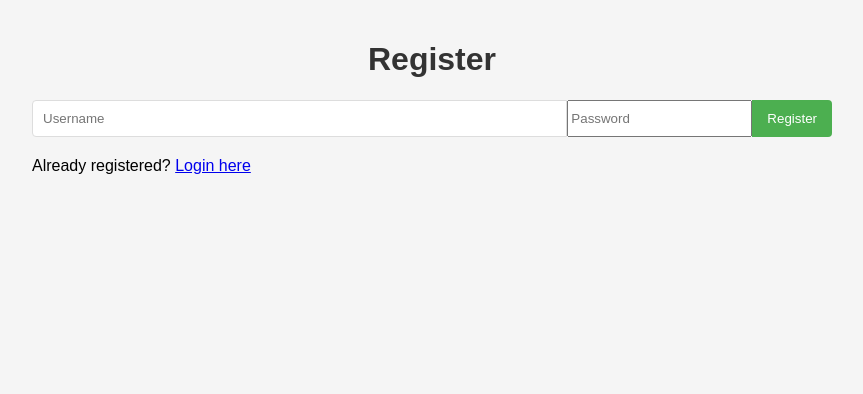
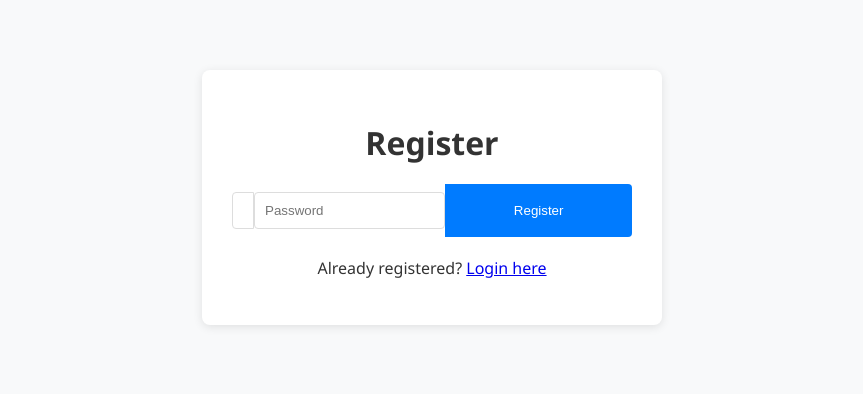
Before and after one commit to sciencefixion/cuddly-barnacle, a Flask app: page /register in a window 1280 px wide. Shown: the top 394 px of the page, without its empty margins (208-1071 px from the left). Run offline with Flask 3, Linux system fonts and the light colour scheme.

Commit message:
update styles.css for auth

```diff
--- a/static/styles.css
+++ b/static/styles.css
@@ -1,39 +1,71 @@
+/* Base Styles */
 body {
-  font-family: Arial, sans-serif;
+  font-family: 'Segoe UI', Tahoma, Geneva, Verdana, sans-serif;
   max-width: 800px;
   margin: 0 auto;
   padding: 20px;
-  background-color: #f5f5f5;
+  background-color: #f8f9fa;
+  color: #333;
 }
 
-h1 {
-  color: #333;
-  text-align: center;
+/* Header */
+.user-header {
+  text-align: right;
+  margin-bottom: 20px;
+  padding: 10px;
+  background-color: #e9ecef;
+  border-radius: 5px;
 }
 
-.nav-links {
-  text-align: center;
-  margin: 20px 0;
+.logout-btn {
+  color: #dc3545;
+  text-decoration: none;
+  margin-left: 15px;
 }
 
-.nav-links a {
-  display: inline-block;
-  margin: 0 10px;
-  padding: 8px 15px;
-  background-color: #4CAF50;
-  color: white;
-  text-decoration: none;
+/* Auth Pages */
+.auth-container {
+  max-width: 400px;
+  margin: 50px auto;
+  padding: 30px;
+  background: white;
+  border-radius: 8px;
+  box-shadow: 0 2px 10px rgba(0, 0, 0, 0.1);
+}
+
+.auth-container h1 {
+  text-align: center;
+  margin-bottom: 20px;
+}
+
+.auth-container input {
+  width: 100%;
+  padding: 10px;
+  margin: 8px 0;
+  border: 1px solid #ddd;
   border-radius: 4px;
 }
 
-.nav-links a:hover {
-  background-color: #45a049;
+.auth-container button {
+  width: 100%;
+  padding: 10px;
+  background-color: #28a745;
+  color: white;
+  border: none;
+  border-radius: 4px;
+  cursor: pointer;
 }
 
+.auth-link {
+  text-align: center;
+  margin-top: 15px;
+}
+
+/* Task List */
 .task-stats {
-  background-color: #e9e9e9;
+  background-color: #e9ecef;
   padding: 10px;
-  border-radius: 4px;
+  border-radius: 5px;
   margin: 15px 0;
   text-align: center;
   font-weight: bold;
@@ -53,74 +85,85 @@
 
 button[type="submit"] {
   padding: 10px 15px;
-  background-color: #4CAF50;
+  background-color: #007bff;
   color: white;
   border: none;
   border-radius: 0 4px 4px 0;
   cursor: pointer;
 }
 
-button[type="submit"]:hover {
-  background-color: #45a049;
-}
-
 ul {
-  list-style-type: none;
+  list-style: none;
   padding: 0;
 }
 
 li {
-  background-color: white;
-  padding: 12px;
-  margin: 8px 0;
-  border-radius: 4px;
+  background: white;
+  padding: 15px;
+  margin: 10px 0;
+  border-radius: 5px;
   display: flex;
   justify-content: space-between;
   align-items: center;
-  box-shadow: 0 2px 4px rgba(0, 0, 0, 0.1);
+  box-shadow: 0 1px 3px rgba(0, 0, 0, 0.1);
 }
 
-.task-info {
-  flex: 1;
+li.completed {
+  opacity: 0.7;
+  background-color: #f8f9fa;
+}
+
+.task-title {
+  flex-grow: 1;
+}
+
+.completed .task-title {
+  text-decoration: line-through;
+  color: #6c757d;
 }
 
 .task-actions a {
   margin-left: 10px;
+  color: #6c757d;
   text-decoration: none;
-  color: #333;
   font-size: 18px;
 }
 
 .task-actions a:hover {
-  color: #4CAF50;
+  color: #0056b3;
 }
 
-.completed-yes {
-  color: #4CAF50;
+/* Edit Page */
+.edit-container {
+  max-width: 500px;
+  margin: 30px auto;
+  padding: 20px;
+  background: white;
+  border-radius: 8px;
+  box-shadow: 0 2px 10px rgba(0, 0, 0, 0.1);
 }
 
-.completed-no {
-  color: #f44336;
+.form-actions {
+  display: flex;
+  gap: 10px;
+  margin-top: 15px;
 }
 
 .cancel-btn {
-  padding: 8px 15px;
-  background-color: #f44336;
+  display: inline-block;
+  padding: 10px 15px;
+  background-color: #6c757d;
   color: white;
   text-decoration: none;
   border-radius: 4px;
-  margin-left: 10px;
+  text-align: center;
 }
 
-.cancel-btn:hover {
-  background-color: #d32f2f;
+/* Flash Messages */
+.flash-messages {
+  color: #dc3545;
+  margin: 10px 0;
+  padding: 10px;
+  background-color: #f8d7da;
+  border-radius: 4px;
 }
-
-/* Style the edit pencil icon */
-.task-actions a[title="Edit task"] {
-  color: #2196F3;
-}
-
-.task-actions a[title="Edit task"]:hover {
-  color: #0b7dda;
-}
```
